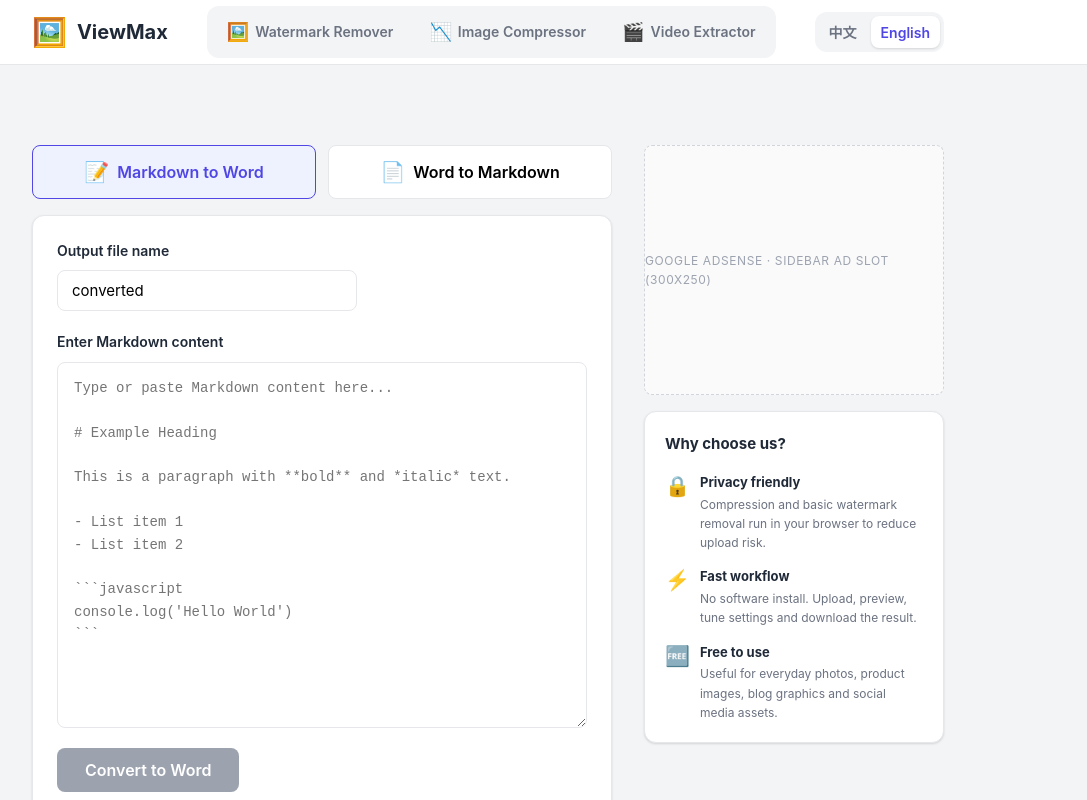
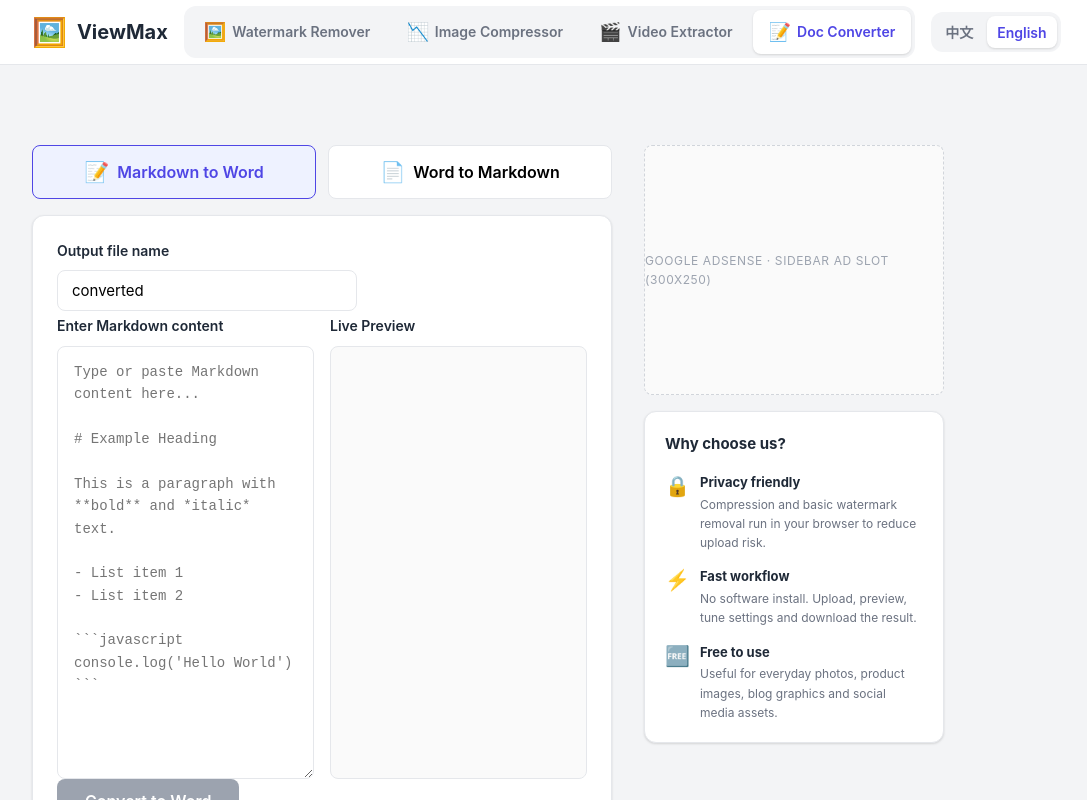
Before and after one commit to oneonethreebinbin/image-tools, a Vue app: page /markdown-word-converter in a window 1280 px wide. Shown: the top 800 px of the page, without its empty margins (152-1239 px from the left). Built offline with nearby package versions, Linux system fonts and the light colour scheme.

Commit message:
feat: add Markdown doc converter with live preview and nav tab

```diff
--- a/src/components/MarkdownWordConverter.vue
+++ b/src/components/MarkdownWordConverter.vue
@@ -29,6 +29,14 @@ const wordFileInput = ref(null)
 const toolAdSlot = import.meta.env.VITE_ADSENSE_SLOT_TOOL || import.meta.env.VITE_ADSENSE_SLOT_INLINE || ''
 
 const hasMarkdown = computed(() => markdownInput.value.trim().length > 0)
+const htmlPreview = computed(() => {
+    if (!markdownInput.value.trim()) return ''
+    try {
+        return marked.parse(markdownInput.value)
+    } catch {
+        return ''
+    }
+})
 
 // Configure marked for better parsing
 marked.setOptions({
@@ -420,17 +428,22 @@ function resetMarkdown() {
         <!-- Markdown to Word mode -->
         <div v-if="conversionMode === 'md-to-word'" class="card editor-card">
             <div class="editor-body">
-                <div class="input-section">
                 <div class="control-group">
                     <label class="control-label">{{ t('markdown.fileNameLabel') }}</label>
                     <input type="text" v-model="fileName" class="file-name-input"
                         :placeholder="t('markdown.fileNamePlaceholder')" />
                 </div>
 
-                    <div class="control-group">
+                <div class="split-pane">
+                    <div class="pane-left">
                         <label class="control-label">{{ t('markdown.markdownInputLabel') }}</label>
                         <textarea v-model="markdownInput" class="markdown-textarea"
-                            :placeholder="t('markdown.markdownPlaceholder')" rows="15"></textarea>
+                            :placeholder="t('markdown.markdownPlaceholder')" rows="18"></textarea>
+                    </div>
+                    <div class="pane-right">
+                        <label class="control-label">{{ t('markdown.livePreview') }}</label>
+                        <div class="preview-area" v-html="htmlPreview"></div>
+                    </div>
                 </div>
 
                 <div class="action-buttons">
@@ -441,7 +454,6 @@ function resetMarkdown() {
                     <button class="btn btn-secondary" @click="resetMarkdown" v-if="markdownInput">
                         {{ t('common.reset') }}
                     </button>
-                    </div>
                 </div>
             </div>
         </div>
@@ -792,6 +804,162 @@ function resetMarkdown() {
     margin-top: 2px;
 }
 
+/* Split pane: editor + live preview */
+.split-pane {
+    display: flex;
+    gap: 16px;
+    margin-top: 4px;
+}
+
+.pane-left,
+.pane-right {
+    flex: 1;
+    display: flex;
+    flex-direction: column;
+    gap: 8px;
+    min-width: 0;
+}
+
+.pane-left .markdown-textarea {
+    min-height: 400px;
+    flex: 1;
+}
+
+.preview-area {
+    flex: 1;
+    min-height: 400px;
+    padding: 14px 16px;
+    border: 1.5px solid var(--border);
+    border-radius: var(--radius-sm);
+    background: #FAFAFA;
+    overflow-y: auto;
+    font-size: 0.9375rem;
+    line-height: 1.7;
+    color: var(--text);
+}
+
+.preview-area:empty::before {
+    content: '';
+    display: block;
+}
+
+.preview-area :deep(h1) {
+    font-size: 1.5rem;
+    font-weight: 700;
+    margin: 0 0 12px;
+    padding-bottom: 8px;
+    border-bottom: 1px solid var(--border);
+}
+
+.preview-area :deep(h2) {
+    font-size: 1.25rem;
+    font-weight: 700;
+    margin: 16px 0 8px;
+}
+
+.preview-area :deep(h3) {
+    font-size: 1.125rem;
+    font-weight: 700;
+    margin: 14px 0 6px;
+}
+
+.preview-area :deep(h4),
+.preview-area :deep(h5),
+.preview-area :deep(h6) {
+    font-weight: 700;
+    margin: 12px 0 6px;
+}
+
+.preview-area :deep(p) {
+    margin: 0 0 10px;
+}
+
+.preview-area :deep(ul),
+.preview-area :deep(ol) {
+    margin: 0 0 10px;
+    padding-left: 24px;
+}
+
+.preview-area :deep(li) {
+    margin-bottom: 4px;
+}
+
+.preview-area :deep(code) {
+    background: #E8E8E8;
+    padding: 2px 5px;
+    border-radius: 3px;
+    font-family: 'Courier New', monospace;
+    font-size: 0.875em;
+}
+
+.preview-area :deep(pre) {
+    background: #F5F5F5;
+    padding: 12px 16px;
+    border-radius: var(--radius-sm);
+    overflow-x: auto;
+    margin: 0 0 10px;
+}
+
+.preview-area :deep(pre code) {
+    background: none;
+    padding: 0;
+}
+
+.preview-area :deep(blockquote) {
+    border-left: 3px solid var(--primary);
+    margin: 0 0 10px;
+    padding: 4px 16px;
+    color: var(--text-secondary);
+    background: var(--primary-light);
+    border-radius: 0 var(--radius-sm) var(--radius-sm) 0;
+}
+
+.preview-area :deep(table) {
+    width: 100%;
+    border-collapse: collapse;
+    margin: 0 0 10px;
+}
+
+.preview-area :deep(th),
+.preview-area :deep(td) {
+    border: 1px solid var(--border);
+    padding: 6px 10px;
+    text-align: left;
+}
+
+.preview-area :deep(th) {
+    background: #F5F5F5;
+    font-weight: 600;
+}
+
+.preview-area :deep(hr) {
+    border: none;
+    border-top: 1px solid var(--border);
+    margin: 12px 0;
+}
+
+.preview-area :deep(a) {
+    color: #0563C1;
+    text-decoration: none;
+}
+
+.preview-area :deep(a:hover) {
+    text-decoration: underline;
+}
+
+.preview-area :deep(img) {
+    max-width: 100%;
+    border-radius: var(--radius-sm);
+}
+
+.preview-area :deep(strong) {
+    font-weight: 700;
+}
+
+.preview-area :deep(em) {
+    font-style: italic;
+}
+
 /* Responsive */
 @media (max-width: 768px) {
     .mode-tabs {
@@ -807,6 +975,18 @@ function resetMarkdown() {
     }
 
     .markdown-textarea {
+        min-height: 200px;
+    }
+
+    .split-pane {
+        flex-direction: column;
+    }
+
+    .pane-left .markdown-textarea {
+        min-height: 200px;
+    }
+
+    .preview-area {
         min-height: 200px;
     }
 
--- a/src/i18n.js
+++ b/src/i18n.js
@@ -65,6 +65,11 @@ export const messages = {
         label: "视频解析",
         icon: "🎬",
         desc: "支持B站·小红书·抖音 · YouTube·Instagram·TikTok等 · 自动识别 · 提取视频地址",
+      },
+      markdown: {
+        label: "文档转换",
+        icon: "📝",
+        desc: "Markdown 与 Word 互转 · 实时预览",
       },
     },
     common: {
@@ -332,6 +337,7 @@ export const messages = {
       docNotSupported: "暂不支持旧版 .doc 格式，请使用 .docx 格式",
       wordParseError: "文件解析失败，请确保文件格式正确",
       fileReadError: "文件读取失败，请重试",
+      livePreview: "实时预览",
       tipsTitle: "使用提示",
       tips: [
         {
@@ -422,6 +428,11 @@ export const messages = {
         label: "Video Extractor",
         icon: "🎬",
         desc: "Bilibili·Xiaohongshu·Douyin · YouTube·Instagram·TikTok·Vimeo · Auto detect · Extract video",
+      },
+      markdown: {
+        label: "Doc Converter",
+        icon: "📝",
+        desc: "Markdown ↔ Word · Live preview",
       },
     },
     common: {
@@ -706,6 +717,7 @@ export const messages = {
       wordParseError:
         "File parsing failed. Please ensure the file format is correct",
       fileReadError: "File read failed. Please try again",
+      livePreview: "Live Preview",
       tipsTitle: "Tips",
       tips: [
         {
```
Also changed, not shown: src/App.vue (+7 -19 lines). Lines whose indentation alone changed are shown as unchanged.
